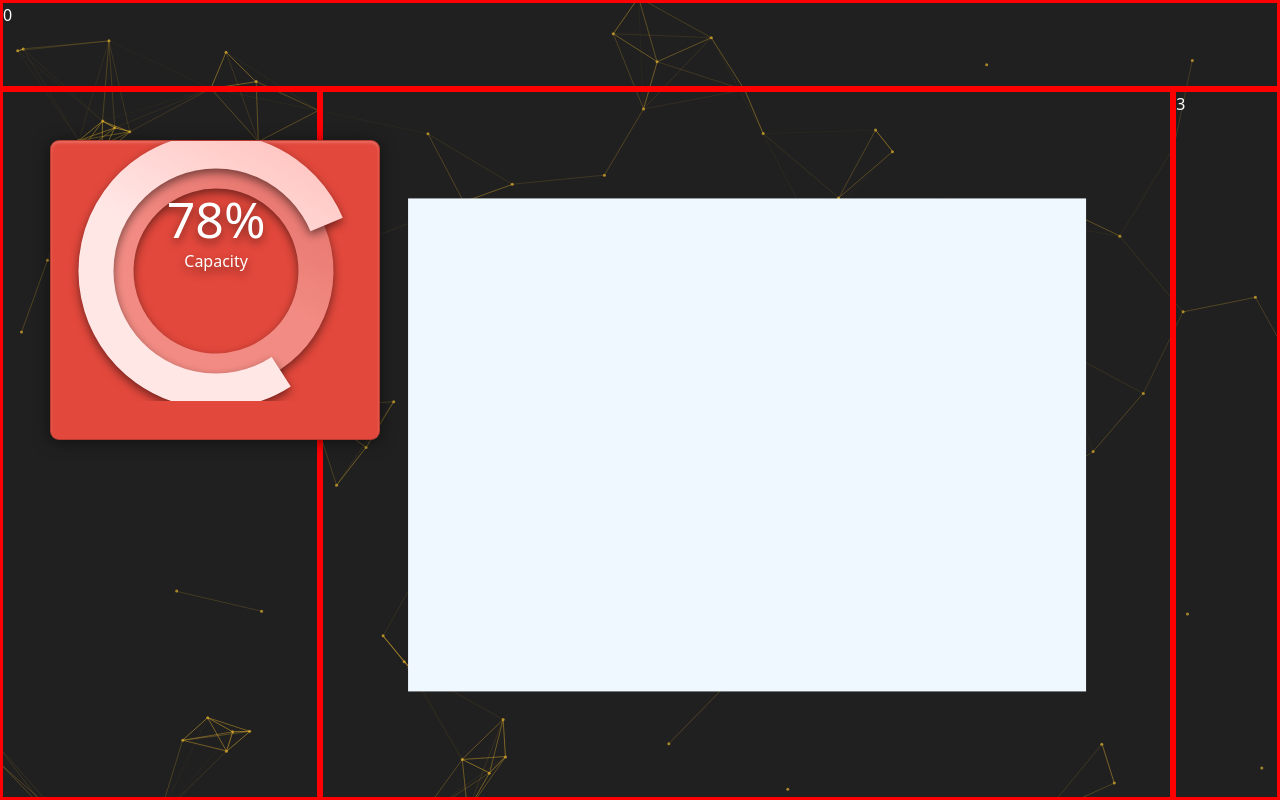
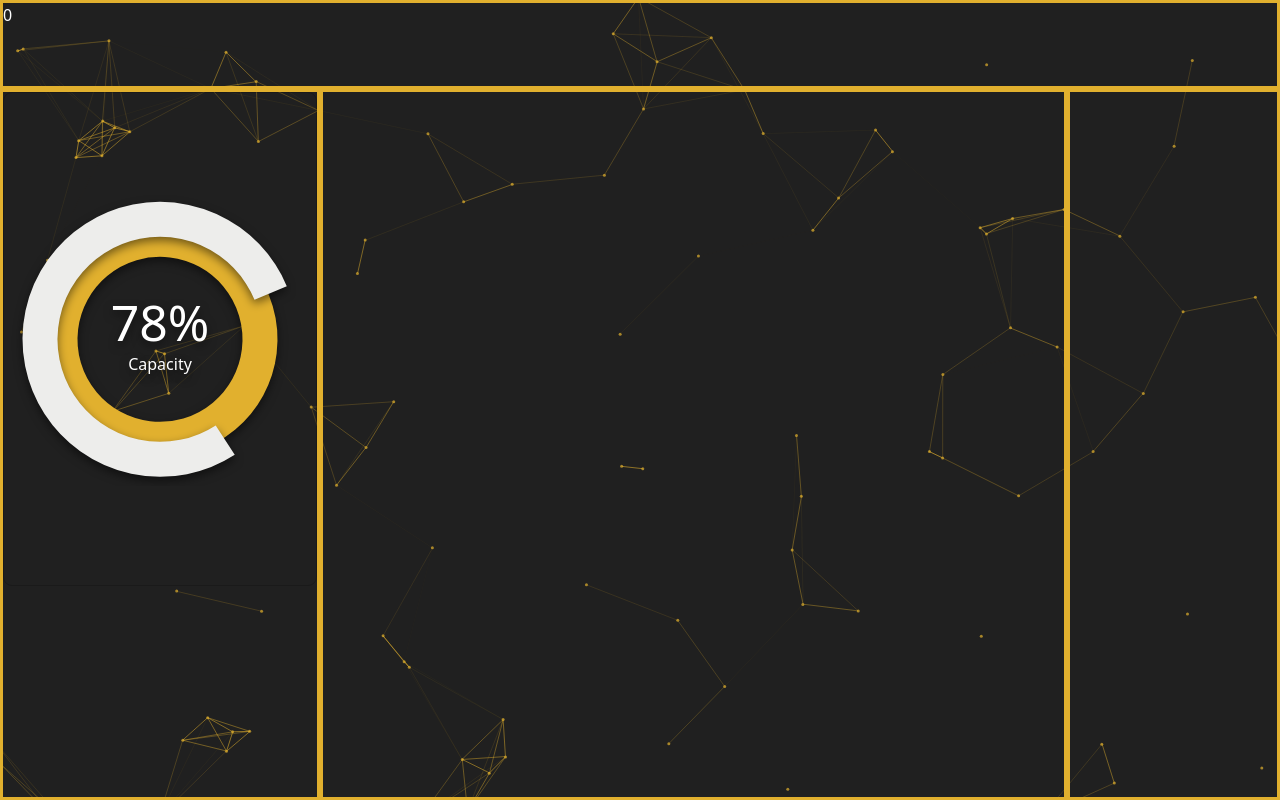
Before and after one commit to lachezar1/Underground-parking-system-FRONTEND, a plain HTML site: page p3 praktika/parking_zones/parking_zone_A.html in a window 1280 px wide. Drawn offline with nearby package versions, Linux system fonts and the light colour scheme.

Commit message:
committing cuz ill be breaking it real bad

```diff
--- a/p3 praktika/parking_zones/parking_zone_A.html
+++ b/p3 praktika/parking_zones/parking_zone_A.html
@@ -22,12 +22,13 @@
 
     <div id="particle-canvas"></div>
     <div class="d-flex flex-column position-absolute top-0 start-0 w-100 h-100">
-        <header style="border: 3px solid red; color: white; height: 100px;" class="w-100  d-flex z-0">
+        <header style="border: 3px solid #E1B02E; color: white; height: 100px;" class="w-100  d-flex z-0">
             0</header>
         <div class="d-flex flex-row w-100 h-100 justify-content-center">
-            <div class="text-light col-3" style="border: 3px solid red;">
-                <div class="widget">
-                    <canvas>
+            <div class="text-light col-3" style="border: 3px solid #E1B02E;">
+                <div class="widget d-flex justify-content-start align-items-center">
+                    <canvas
+                        class="d-flex flex-column align-content-middle align-items-middle align-self-middle align-middle m-auto">
                         <script>
                             window.requestAnimFrame = (function () {
                                 return window.requestAnimationFrame ||
@@ -74,8 +75,8 @@
                                 cxt.beginPath();
                                 cxt.arc(0, 0, 100, 0, Math.PI * 2, false);
                                 var grad = cxt.createLinearGradient(0, 0, 0, height);
-                                grad.addColorStop(0, '#f28b83');
-                                grad.addColorStop(1, '#d75952');
+                                grad.addColorStop(0, '#E1B02E');
+                                grad.addColorStop(1, '#E1B02E');
                                 cxt.strokeStyle = grad;
                                 cxt.shadowBlur = 10;
                                 cxt.shadowColor = "rgba(0,0,0,.5)";
@@ -86,10 +87,10 @@
                                 cxt.beginPath();
                                 cxt.arc(0, 0, 120, rotation, Math.PI * 2 * initialValue + rotation, false);
                                 grad = cxt.createLinearGradient(0, 0, 0, height);
-                                grad.addColorStop(0, '#ffe7e6');
-                                grad.addColorStop(1, '#ffaba5');
+                                grad.addColorStop(0, '#EDEDEB');
+                                grad.addColorStop(1, '#EDEDEB');
                                 cxt.strokeStyle = grad;
-                                cxt.shadowBlur = 10;
+                                // cxt.shadowBlur = 10;
                                 cxt.shadowColor = "rgba(0,0,0,.5)";
                                 cxt.shadowOffsetX = 0;
                                 cxt.shadowOffsetY = 4;
@@ -101,7 +102,7 @@
                             draw();
                         </script>
                     </canvas>
-                    <div class="labels">
+                    <div class="capacity-label">
                         <h2>78%</h2>
                         Capacity
                     </div>
@@ -109,10 +110,13 @@
             </div>
 
 
-            <div class="text-light col-8" style="border: 3px solid red; ">
-                <div class="modal-dialog modal-xl center" style="background-color: aliceblue; width: 80%; height: 70%; "></div>
+            <div class="text-light col-7" style="border: 3px solid #E1B02E; ">
             </div>
-            <div class="text-light col-1" style="border: 3px solid red; ">3</div>
+
+
+            <div class="text-light col-2" style="border: 3px solid #E1B02E; ">
+
+            </div>
         </div>
     </div>
 
--- a/p3 praktika/parking_zones/parking_zones.css
+++ b/p3 praktika/parking_zones/parking_zones.css
@@ -23,40 +23,37 @@ body {
 .widget {
     text-align: left;
     overflow: hidden;
-    margin: 15%;
-    background: #e3483c;
     border-radius: 9px;
-    height: 300px;
-    width: 330px;
-    display: inline-block;
+    height: 70%;
+    width: 100%;
     position: relative;
-    box-shadow: 0px 2px 16px rgba(0, 0, 0, 0.5), 0px 2px 3px rgba(255, 255, 255, 0.2) inset;
     border: 1px solid rgba(0, 0, 0, 0.2);
 }
 
 .widget canvas,
-.widget .labels {
+.widget .capacity-label {
     position: absolute;
     text-align: center;
-    width: 330px;
-    height: 260px;
+    width: 100%;
+    height: 60%;
 }
 
-.widget .labels {
+.widget .capacity-label {
     color: white;
-    margin-top: 48px;
+    margin-top: 25vh;
     text-shadow: 0px 4px 10px rgba(0, 0, 0, 0.5);
     font-weight: 100;
 }
 
-.widget .labels h2 {
+.widget .capacity-label h2 {
     font-weight: 100;
     font-size: 50px;
     margin-bottom: 0px;
 }
+
 .center {
     position: absolute;
     top: 50%;
     left: 40%;
     transform: translate(-50%, -50%);
-  }
+}
```
